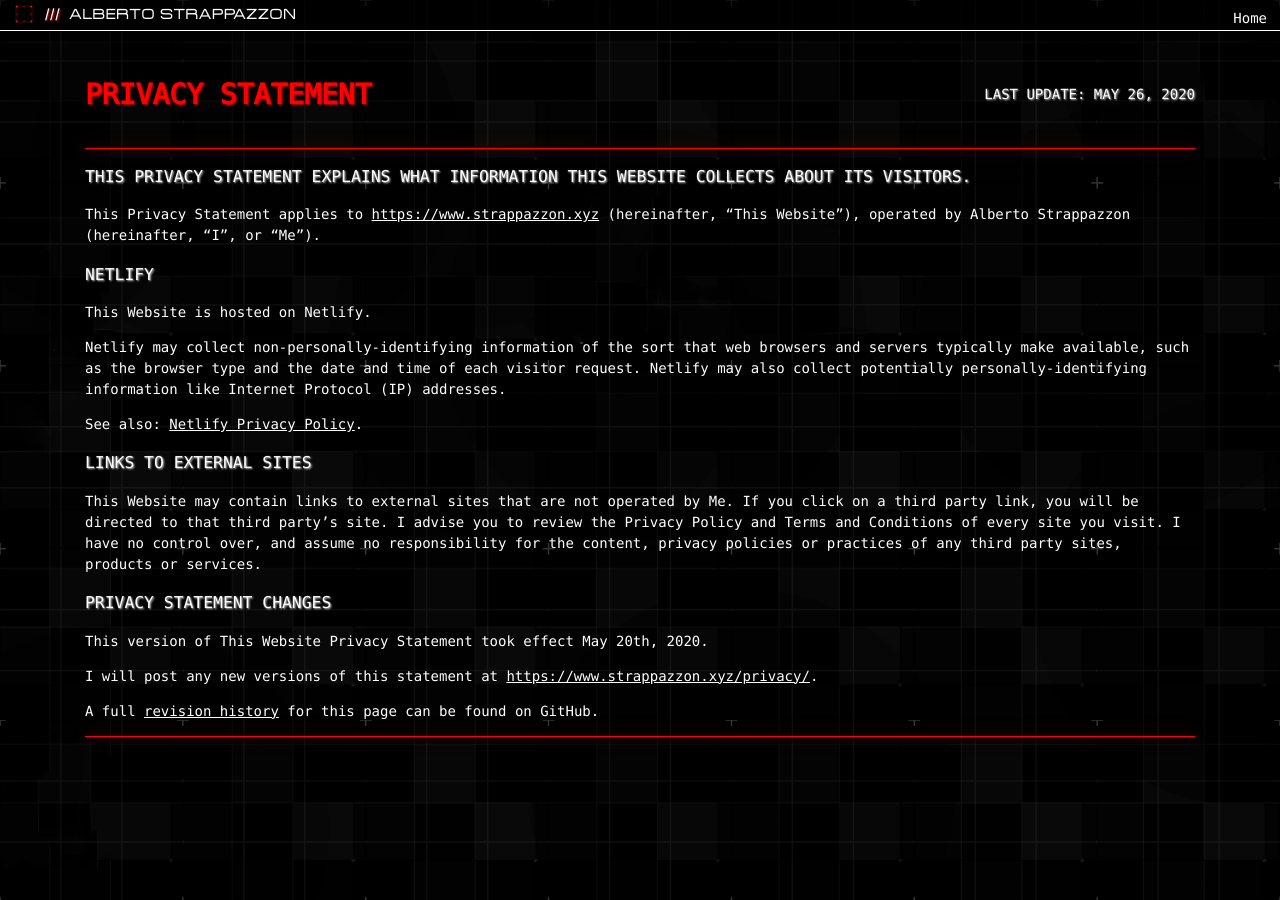
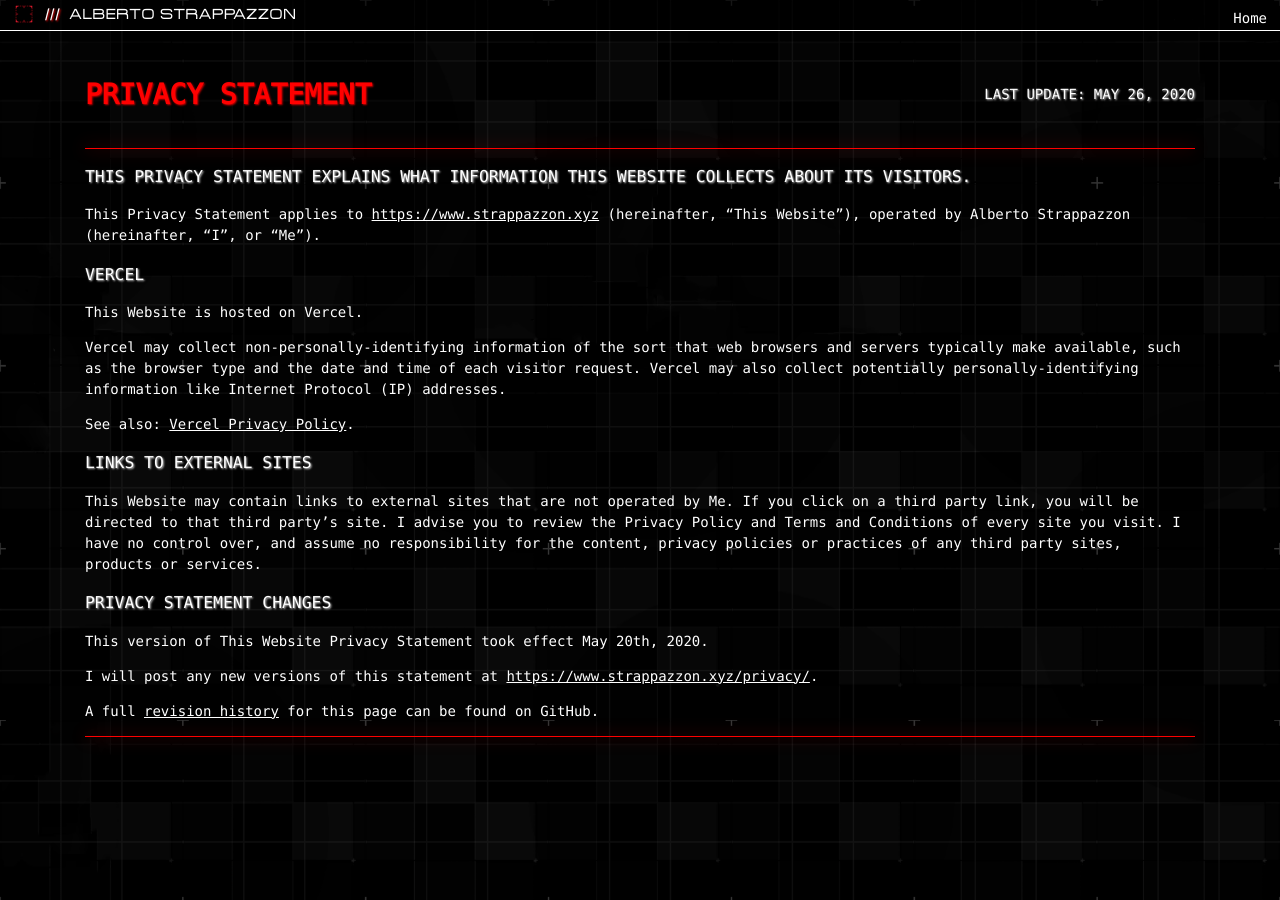
Before and after one commit to Strappazzon/www, a Jekyll site: the page built from pages/privacy.md, in a window 1280 px wide. Built offline with Jekyll 4.4.1, drawn with Linux system fonts in a browser that asks for light colours.

Commit message:
Update Privacy Policy

```diff
--- a/pages/privacy.md
+++ b/pages/privacy.md
@@ -16,14 +16,14 @@ permalink: /privacy/
 
 This Privacy Statement applies to <{{ site.url }}> (hereinafter, "This Website"), operated by Alberto Strappazzon (hereinafter, "I", or "Me").
 
-### Netlify
+### Vercel
 
-This Website is hosted on Netlify.
+This Website is hosted on Vercel.
 
-Netlify may collect non-personally-identifying information of the sort that web browsers and servers typically make available, such as the browser type and the date and time of each visitor request.
-Netlify may also collect potentially personally-identifying information like Internet Protocol (IP) addresses.
+Vercel may collect non-personally-identifying information of the sort that web browsers and servers typically make available, such as the browser type and the date and time of each visitor request.
+Vercel may also collect potentially personally-identifying information like Internet Protocol (IP) addresses.
 
-See also: [Netlify Privacy Policy](https://www.netlify.com/privacy/ "Netlify Privacy Policy").
+See also: [Vercel Privacy Policy](https://vercel.com/legal/privacy-policy "Vercel Privacy Policy").
 
 ### Links To External Sites
 
```
